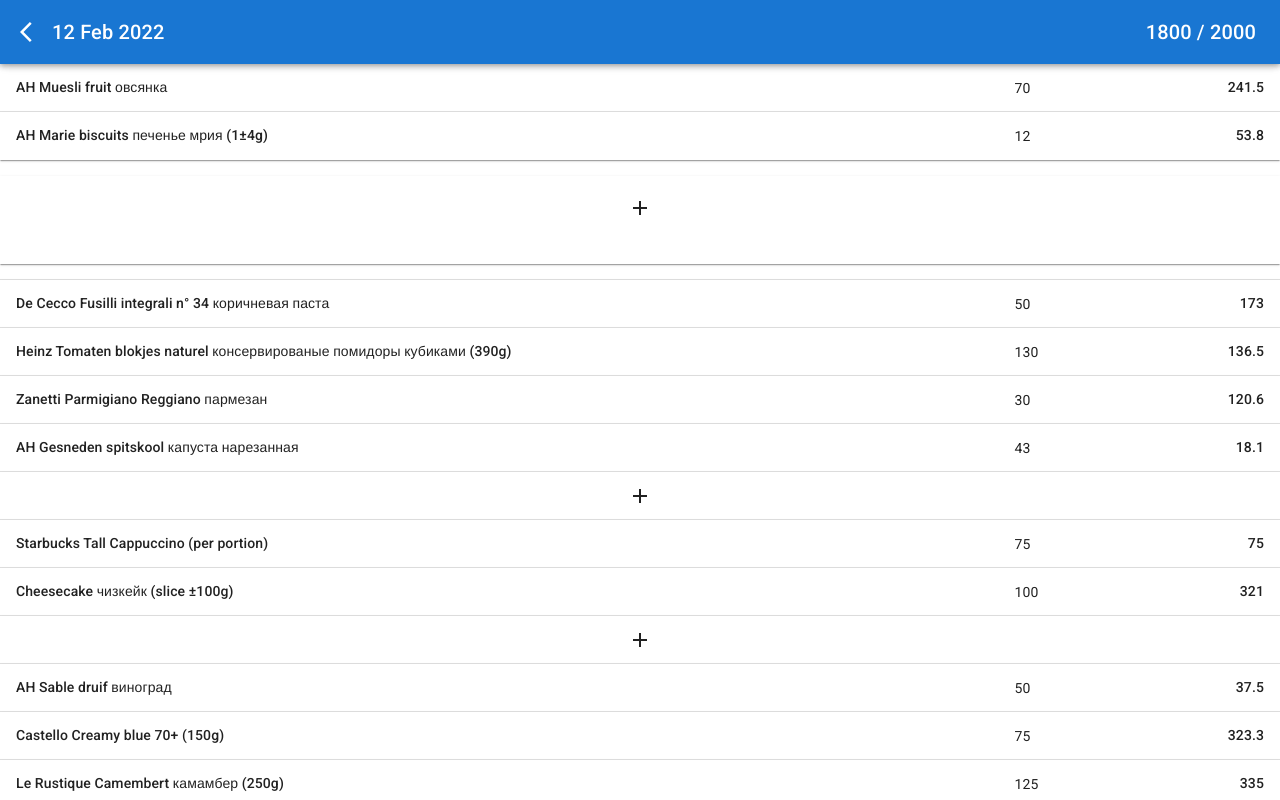
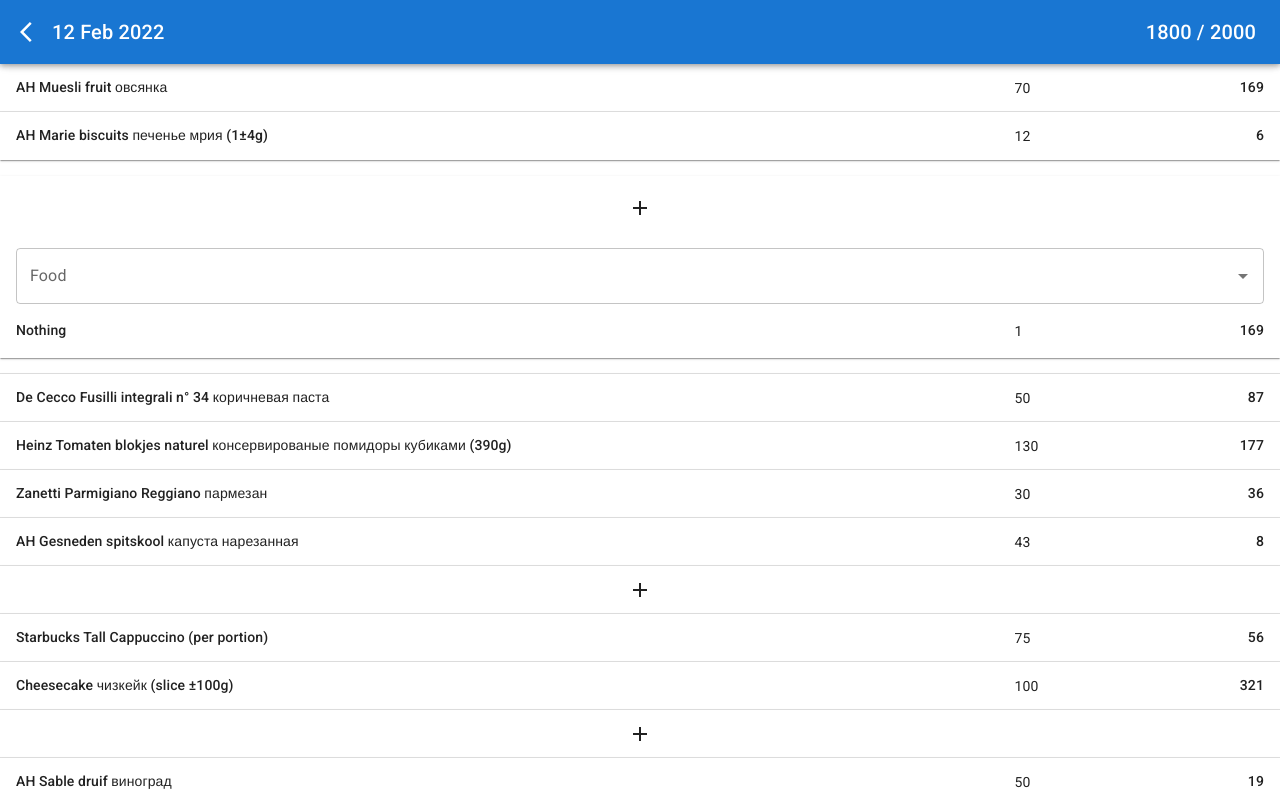
Before and after one commit to motrhelp/calories, a React (Create React App) app: page / in a window 1280 px wide. Both pictures are taken after a click on the button 640 px from the left and 184 px from the top of the page. Shown: the top 800 px of the page. Built offline with nearby package versions, Linux system fonts and the light colour scheme; a web font is replaced by a local one.

Commit message:
Add more demo adding functionality

```diff
--- a/src/components/Demo.jsx
+++ b/src/components/Demo.jsx
@@ -3,7 +3,7 @@
 import Paper from '@mui/material/Paper';
 import Stack from '@mui/material/Stack';
 import { styled } from '@mui/material/styles';
-import { Accordion, AccordionDetails, AccordionSummary, AppBar, Button, Card, CardActions, CardContent, Dialog, DialogActions, DialogContent, DialogContentText, DialogTitle, Fab, IconButton, Slide, Toolbar, Typography } from '@mui/material';
+import { Accordion, AccordionDetails, AccordionSummary, AppBar, Autocomplete, Button, Card, CardActions, CardContent, Dialog, DialogActions, DialogContent, DialogContentText, DialogTitle, Fab, IconButton, Slide, TextField, Toolbar, Typography } from '@mui/material';
 
 import { ArrowBackIos } from '@mui/icons-material';
 import AddIcon from '@mui/icons-material/Add';
@@ -15,7 +15,7 @@
 import TableHead from '@mui/material/TableHead';
 import TableRow from '@mui/material/TableRow';
 
-function loadFood() {
+function loadRecords() {
     return [
         {
             title: "AH Muesli fruit овсянка",
@@ -110,17 +110,31 @@
             disabled: true
         },
     ]
-
 }
-
 
 export default function Demo() {
 
-    const [items, setItems] = React.useState(loadFood());
+    const [records, setRecords] = React.useState();
+    const [food, setFood] = React.useState();
+    const [test, setTest] = React.useState("Nothing");
+    const [expanded, setExpanded] = React.useState(false);
 
-    function Row({ food, disabled }) {
+    React.useEffect(() => {
+        setRecords(loadRecords());
+        setFood(loadRecords());
+    }, [])
+
+    const handleAccordionChange = index => (event, isExpanded) => {
+        setExpanded(isExpanded ? index : false);
+    }
+
+    function Row({ record, index }) {
         return (
-            <Accordion>
+            <Accordion
+                key={index}
+                expanded={expanded === index}
+                onChange={handleAccordionChange(index)}
+            >
                 <AccordionSummary
                     aria-controls="panel1a-content"
                     id="panel1a-header"
@@ -131,24 +145,53 @@
                             width: '100%',
                         }}>
                         {
-                            disabled ?
+                            record.disabled ?
                                 <AddIcon
                                     sx={{ width: '100%' }}
                                 />
                                 : null
                         }
-                        {food ?
+                        {record && !record.disabled ?
                             <React.Fragment>
-                                <Typography variant='subtitle2' sx={{ width: '80%' }}>{food.title}</Typography>
-                                <Typography variant='body2' sx={{ width: '10%', alignSelf: 'center' }}>{food.amount}</Typography>
-                                <Typography variant='subtitle2' sx={{ width: '10%', alignSelf: 'center', textAlign: 'right' }}>{food.calories}</Typography>
+                                <Typography variant='subtitle2' sx={{ width: '80%' }}>{record.title}</Typography>
+                                <Typography variant='body2' sx={{ width: '10%', alignSelf: 'center' }}>{record.amount}</Typography>
+                                <Typography variant='subtitle2' sx={{ width: '10%', alignSelf: 'center', textAlign: 'right' }}>
+                                    {Math.round(record.amount / 100 * record.calories)}
+                                </Typography>
                             </React.Fragment>
                             : null}
                     </Stack>
                 </AccordionSummary>
                 <AccordionDetails>
-                    {disabled ?
-                        null
+                    {record.disabled ?
+                        <React.Fragment>
+                            <Autocomplete
+                                disablePortal
+                                options={food.filter((food) => food.title != null)}
+                                renderInput={(params) => <TextField {...params} label="Food" />}
+                                getOptionLabel={(food) => food.title}
+                                onChange={(event, newValue) => {
+                                    setTest(newValue.title);
+                                }}
+                                sx={{
+                                    width: '100%',
+                                    paddingBottom: 2
+                                }}
+                            />
+                            <Stack
+                                direction={'row'}
+                                sx={{
+                                    width: '100%',
+                                }}>
+                                <React.Fragment>
+                                    <Typography variant='subtitle2' sx={{ width: '80%' }}>{test}</Typography>
+                                    <Typography variant='body2' sx={{ width: '10%', alignSelf: 'center' }}>{1}</Typography>
+                                    <Typography variant='subtitle2' sx={{ width: '10%', alignSelf: 'center', textAlign: 'right' }}>
+                                        {169}
+                                    </Typography>
+                                </React.Fragment>
+                            </Stack>
+                        </React.Fragment>
                         :
                         <TableContainer component={Paper}>
                             <Table sx={{ width: '100%' }} aria-label="simple table">
@@ -157,16 +200,18 @@
                                         <TableCell align="center">Protein</TableCell>
                                         <TableCell align="center">Fat</TableCell>
                                         <TableCell align="center">Carbs</TableCell>
+                                        <TableCell align="center">Calories</TableCell>
                                     </TableRow>
                                 </TableHead>
                                 <TableBody>
                                     <TableRow
-                                        key={food.name}
+                                        key={record.name}
                                     // sx={{ '&:last-child td, &:last-child th': { border: 0 } }}
                                     >
                                         <TableCell align="center">10</TableCell>
                                         <TableCell align="center">12</TableCell>
                                         <TableCell align="center">1</TableCell>
+                                        <TableCell align="center">10</TableCell>
                                     </TableRow>
                                 </TableBody>
                             </Table>
@@ -199,8 +244,8 @@
                 </Toolbar>
             </AppBar>
 
-            {items.map(item =>
-                <Row food={item} disabled={item.disabled} />
+            {records?.map((item, index) =>
+                <Row record={item} index={index} />
             )}
 
         </Box>
```
